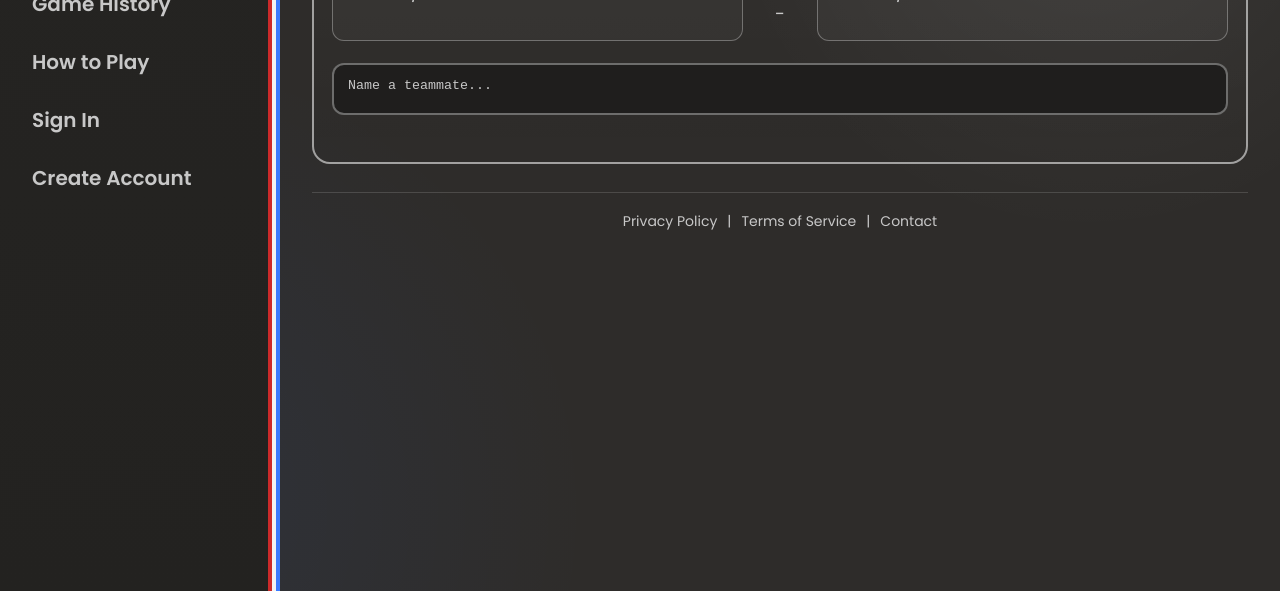
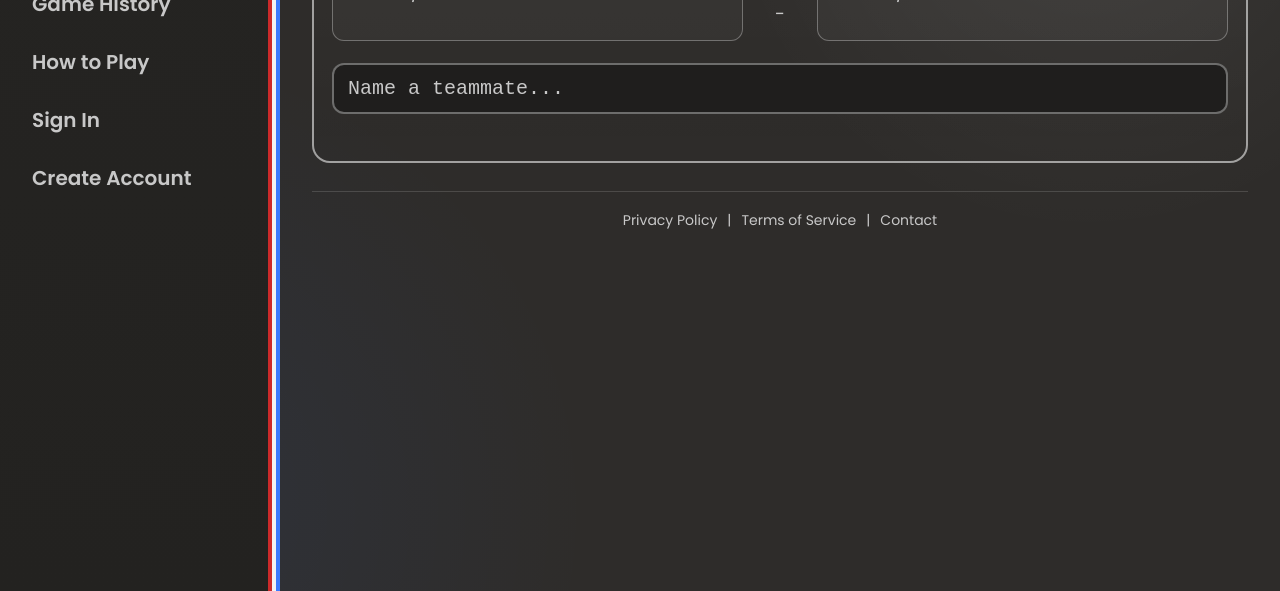
Before and after one commit to elimrick/hoopduels, a website: page public/game.html in a window 1280 px wide. Shown: the part 209-800 px from the top of the page. Drawn offline with nearby package versions, Linux system fonts and the light colour scheme; no server answers.

Commit message:
Match textarea guess field to original input styling

```diff
--- a/public/styles.css
+++ b/public/styles.css
@@ -508,13 +508,15 @@ body[data-page='practice'] .page-panel {
 .page-panel li,
 .page-panel label,
 .page-panel input,
+.page-panel textarea,
 .page-panel button,
 .page-panel small,
 .page-panel strong {
   font-size: 20px;
 }
 
-.page-panel input {
+.page-panel input,
+.page-panel textarea {
   width: 100%;
   border-radius: 12px;
   border: 2px solid var(--line);
@@ -584,11 +586,6 @@ body[data-page='practice'] .page-panel {
   outline: none !important;
   box-shadow: none !important;
   -webkit-appearance: none;
-  width: 100%;
-  min-height: 52px;
-  line-height: 1.4;
-  white-space: pre-wrap;
-  word-break: break-word;
   resize: none;
   overflow: hidden;
 }
```
